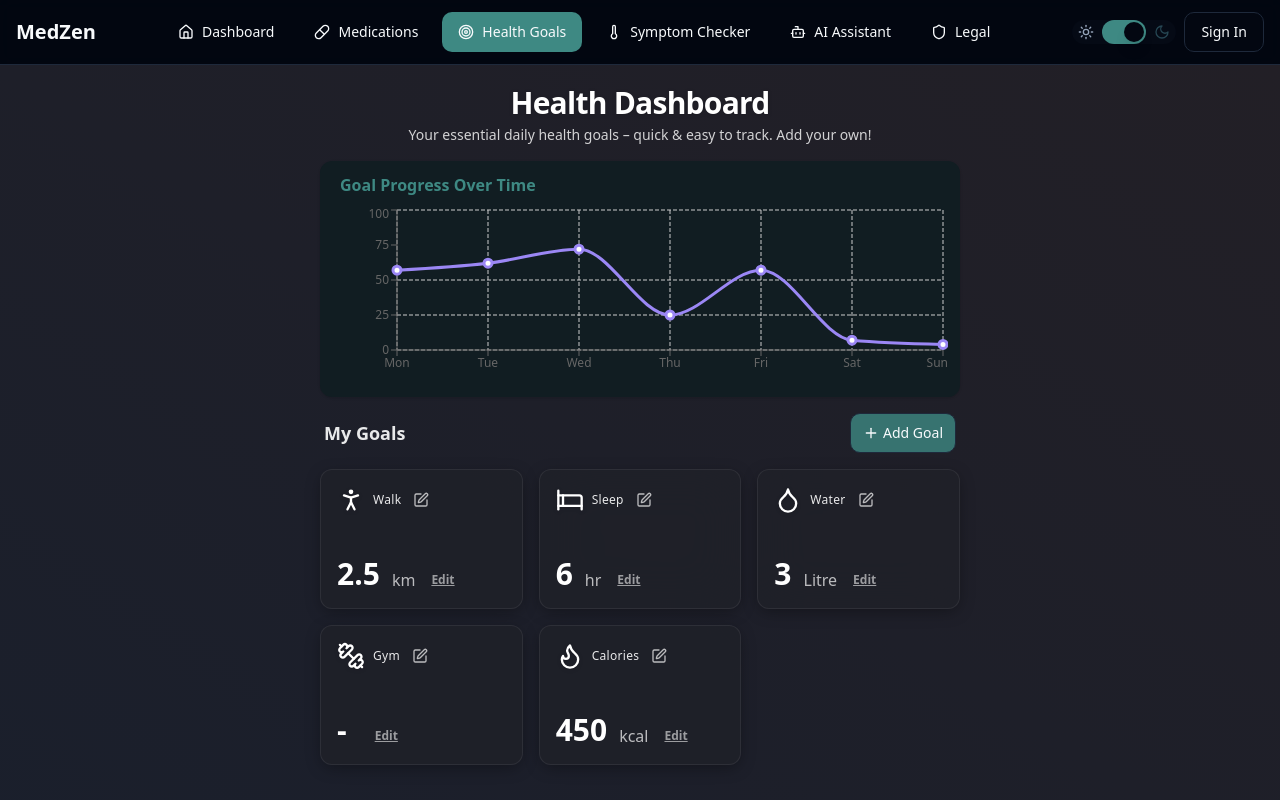
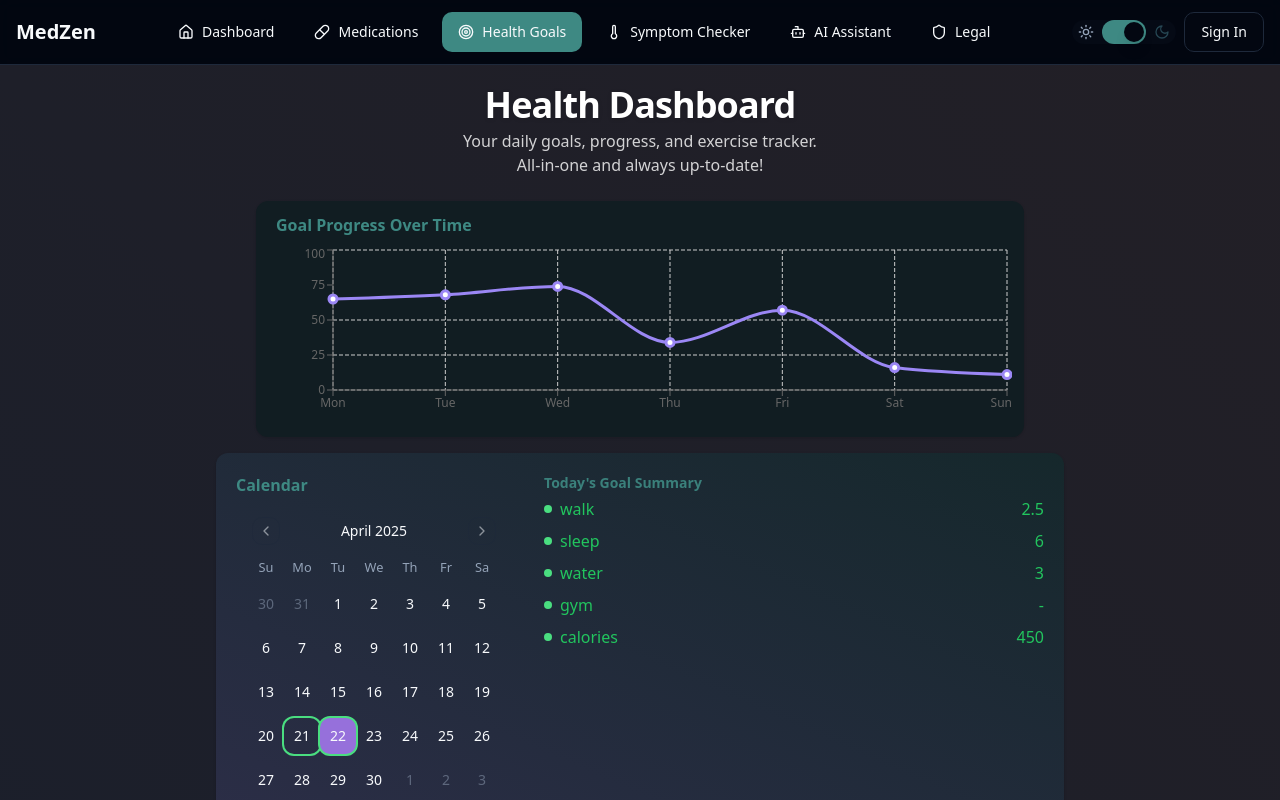
Before and after one commit to ETHERDEV-io/medzen-ai-companion, a React (Vite) app: page /health-goals in a window 1280 px wide. Shown: the top 800 px of the page. Built offline with nearby package versions, Linux system fonts and the light colour scheme.

Commit message:
feat: Implement health dashboard
Refactor the health dashboard UI to match the website's design, including color schemes, and dynamic data rendering.

```diff
--- /dev/null
+++ b/src/components/health-goals/HealthGoalsCalendar.tsx
@@ -0,0 +1,83 @@
+
+import React, { useState } from "react";
+import { Calendar } from "@/components/ui/calendar";
+import { Card } from "@/components/ui/card";
+
+// The calendar expects dates in Date form!
+function getTodayStr() {
+  const d = new Date();
+  return d.toISOString().slice(0, 10);
+}
+
+interface HealthGoalsCalendarProps {
+  goals: Record<string, string>;
+  customGoals: Array<{label: string, value: string, unit: string}>;
+  exercises: Array<{label: string, value: string, unit: string}>;
+}
+
+// Dummy completion state generator, you can link with real goal tracking
+function generateGoalCompletion(goals: Record<string, string>, customGoals: any[], exercises: any[]) {
+  // Let's just fake that today and yesterday had completion, rest not
+  const data = {};
+  let today = new Date();
+  for(let i=0;i<7;i++) {
+    let date = new Date(today);
+    date.setDate(today.getDate() - i);
+    let ds = date.toISOString().slice(0,10);
+    data[ds] = {
+      done: i < 2, // only today and yesterday marked done
+      summary: [
+        ...Object.entries(goals).map(([k, v]) => ({label: k, value:v, completed:i<2})),
+        ...customGoals.map(g => ({label: g.label, value: g.value, completed:i<2})),
+        ...exercises.map(g => ({label: g.label, value: g.value, completed:i<2})),
+      ]
+    };
+  }
+  return data;
+}
+
+export default function HealthGoalsCalendar({ goals, customGoals, exercises }: HealthGoalsCalendarProps) {
+  const [selected, setSelected] = useState<Date | undefined>(undefined);
+  const goalCompletion = generateGoalCompletion(goals, customGoals, exercises);
+
+  // Dates to highlight (completed)
+  const completedDates = Object.entries(goalCompletion)
+    .filter(([date, dat]) => dat.done)
+    .map(([date]) => new Date(date));
+
+  // Get summary for selected date or today
+  const summary =
+    selected && goalCompletion[selected.toISOString().slice(0, 10)]
+      ? goalCompletion[selected.toISOString().slice(0, 10)].summary
+      : goalCompletion[getTodayStr()].summary;
+
+  return (
+    <Card className="bg-gradient-to-tr from-sidebar-accent/20 to-primary/10 rounded-xl border-0 shadow mb-8 p-4 md:p-5">
+      <div className="flex flex-col md:flex-row gap-8">
+        <div>
+          <div className="text-base font-semibold text-primary mb-2">Calendar</div>
+          <Calendar
+            mode="single"
+            selected={selected}
+            onSelect={setSelected}
+            modifiers={{ completed: completedDates }}
+            modifiersClassNames={{ completed: "ring-2 ring-green-400" }}
+            className="pointer-events-auto"
+          />
+        </div>
+        <div className="flex-1">
+          <div className="font-bold mb-1 text-sm text-primary/90">{selected ? selected.toDateString() : "Today"}'s Goal Summary</div>
+          <ul className="grid gap-2 max-h-52 overflow-auto">
+            {summary.map((s, idx) => (
+              <li key={s.label + idx} className={`flex items-center gap-2 ${s.completed ? "text-green-500" : "text-slate-400"}`}>
+                <span className={`w-2 h-2 rounded-full ${s.completed ? "bg-green-400" : "bg-gray-300"} inline-block`} />
+                <span className="font-medium">{s.label}</span>
+                <span className="ml-auto">{s.value}</span>
+              </li>
+            ))}
+          </ul>
+        </div>
+      </div>
+    </Card>
+  );
+}
--- a/src/pages/HealthGoals.tsx
+++ b/src/pages/HealthGoals.tsx
@@ -1,4 +1,3 @@
-
 import HealthGoalCard from "@/components/health-goals/HealthGoalCard";
 import { useState } from "react";
 import { Plus, Edit } from "lucide-react";
@@ -6,8 +5,8 @@ import GoalFormDialog from "@/components/health-goals/GoalFormDialog";
 import ProgressGraph from "@/components/health-goals/ProgressGraph";
 import { Button } from "@/components/ui/button";
 import EditGoalDialog from "@/components/health-goals/EditGoalDialog";
+import HealthGoalsCalendar from "@/components/health-goals/HealthGoalsCalendar";
 
-// Main goals, now without "Heart Rate"
 const GOAL_PRESETS = [
   { label: "Walk", key: "walk", default: "2.5", unit: "km", type: "goal" },
   { label: "Sleep", key: "sleep", default: "6", unit: "hr", type: "goal" },
@@ -16,11 +15,9 @@ const GOAL_PRESETS = [
   { label: "Calories", key: "calories", default: "450", unit: "kcal", type: "goal" }
 ] as const;
 
-// Key types
 type GoalKey = typeof GOAL_PRESETS[number]["key"];
 type GoalState = Record<GoalKey, string>;
 
-// Helper: get initial data from localStorage or use defaults
 function getInitialGoals(): GoalState {
   const saved = localStorage.getItem("modern-health-goals");
   if (saved) return JSON.parse(saved);
@@ -38,7 +35,6 @@ export default function HealthGoals() {
   const [exercises, setExercises] = useState<Array<{label:string,value:string,unit:string}>>(getInitialExercises());
   const [dialogOpen, setDialogOpen] = useState(false);
 
-  // New: Manage which goal is being edited
   const [editData, setEditData] = useState<{goal: any, idx: number|null, type: "preset"|"custom"|"exercise"|null}>({goal: null, idx: null, type: null});
   const [editDialogOpen, setEditDialogOpen] = useState(false);
 
@@ -49,7 +45,6 @@ export default function HealthGoals() {
       return updated;
     });
   }
-
   function handleCustomGoalChange(idx: number, value: string) {
     setCustomGoals(prev => {
       const updated = prev.map((g, i) => (i === idx ? { ...g, value } : g));
@@ -57,7 +52,6 @@ export default function HealthGoals() {
       return updated;
     });
   }
-
   function handleExerciseChange(idx: number, value: string) {
     setExercises(prev => {
       const updated = prev.map((g, i) => (i === idx ? { ...g, value } : g));
@@ -67,7 +61,6 @@ export default function HealthGoals() {
   }
 
   function handleAddCustomGoal(goal: {label: string, value: string, unit: string, type?: string}) {
-    // If this is labeled as exercise, treat separately
     if (goal.type === "exercise") {
       setExercises(prev => {
         const next = [...prev, {label: goal.label, value: goal.value, unit: goal.unit}];
@@ -83,15 +76,12 @@ export default function HealthGoals() {
     }
     setDialogOpen(false);
   }
-
-  // Editing code for pop-up dialog
   function handleEditGoal(goal: any, idx: number|null, type: "preset"|"custom"|"exercise") {
     setEditData({goal, idx, type});
     setEditDialogOpen(true);
   }
   function handleGoalEditSave(newData: {label: string, value: string, unit: string}) {
     if (editData.type === "preset" && editData.goal) {
-      // Update preset value
       setGoals(prev => {
         const updated = {...prev, [editData.goal.key]: newData.value};
         localStorage.setItem("modern-health-goals", JSON.stringify(updated));
@@ -113,49 +103,53 @@ export default function HealthGoals() {
     setEditDialogOpen(false);
   }
 
-  // Example fake progress data (past 7 days)
   const progressData = Array(7)
     .fill(0)
     .map((_, i) => ({
       date: [
         "Mon", "Tue", "Wed", "Thu", "Fri", "Sat", "Sun"
       ][i],
-      progress: Math.min(100, Math.round(50 + Math.random() * 50 - 10 * i)), // fake
+      progress: Math.min(100, Math.round(60 + Math.random() * 40 - 10 * i)), // fake, DO replace in prod
     }));
 
   return (
     <main className="w-full min-h-screen flex flex-col items-center bg-gradient-to-tr from-[#1a1f2c] to-[#221f26] pb-8">
-      <div className="w-full max-w-2xl mx-auto px-1 md:px-4 pt-4">
+      <div className="w-full max-w-4xl mx-auto px-2 md:px-6 pt-4">
         <header className="w-full flex flex-col items-center mb-2 mt-1">
-          <h1 className="text-2xl sm:text-3xl font-extrabold tracking-tight text-white drop-shadow mb-1">
+          <h1 className="text-3xl md:text-4xl font-extrabold tracking-tight text-white drop-shadow mb-1">
             Health Dashboard
           </h1>
-          <p className="text-sm text-white/80 mb-2 text-center font-normal">
-            Your essential daily health goals – quick & easy to track. Add your own!
+          <p className="text-base text-white/80 mb-4 text-center font-normal">
+            Your daily goals, progress, and exercise tracker.<br />
+            All-in-one and always up-to-date!
           </p>
         </header>
 
-        {/* Progress Graph */}
-        <ProgressGraph data={progressData} />
+        <section className="mb-5">
+          <ProgressGraph data={progressData} />
+          <HealthGoalsCalendar
+            goals={goals}
+            customGoals={customGoals}
+            exercises={exercises}
+          />
+        </section>
 
         <div className="flex mb-2 justify-between items-center w-full px-1">
-          <h2 className="font-bold text-lg text-white/90">My Goals</h2>
+          <h2 className="font-bold text-xl text-white/90">My Goals</h2>
           <Button
             className="flex gap-1 text-sm px-3 py-1 bg-primary/80 hover:bg-primary"
             onClick={() => setDialogOpen(true)}
             variant="outline"
+            type="button"
           >
             <Plus className="w-4 h-4" /> Add Goal
           </Button>
         </div>
-        {/* Add Goal Dialog */}
         <GoalFormDialog
           open={dialogOpen}
           onOpenChange={setDialogOpen}
           onSave={handleAddCustomGoal}
         />
-
-        {/* Edit Goal Dialog */}
         <EditGoalDialog
           open={editDialogOpen}
           onOpenChange={setEditDialogOpen}
@@ -171,7 +165,6 @@ export default function HealthGoals() {
             mt-4
           "
         >
-          {/* Preset goals */}
           {GOAL_PRESETS.map(goal => (
             <HealthGoalCard
               key={goal.key}
@@ -183,10 +176,9 @@ export default function HealthGoals() {
               onEdit={() => handleEditGoal(goal, null, "preset")}
             />
           ))}
-          {/* Custom goals */}
           {customGoals.map((goal, idx) => (
             <HealthGoalCard
-              key={goal.label}
+              key={goal.label + idx}
               label={goal.label}
               value={goal.value}
               unit={goal.unit}
@@ -197,16 +189,14 @@ export default function HealthGoals() {
           ))}
         </section>
 
-        {/* Exercises section */}
         <div className="mt-10 mb-2 px-1 flex items-center justify-between">
-          <h2 className="font-bold text-lg text-white/90">Exercises</h2>
+          <h2 className="font-bold text-xl text-white/90">Exercises</h2>
           <Button
             size="sm"
             variant="outline"
             className="gap-1"
-            onClick={() => {
-              setDialogOpen(true);
-            }}
+            onClick={() => setDialogOpen(true)}
+            type="button"
           >
             <Plus className="w-4 h-4" /> Add Exercise
           </Button>
```
